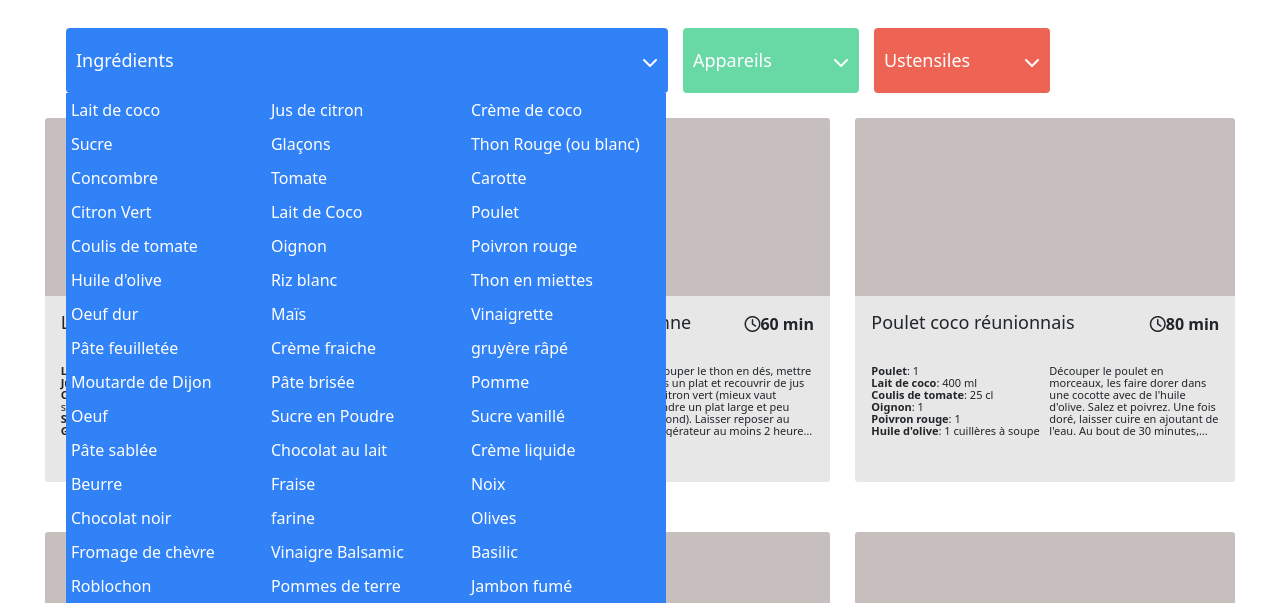
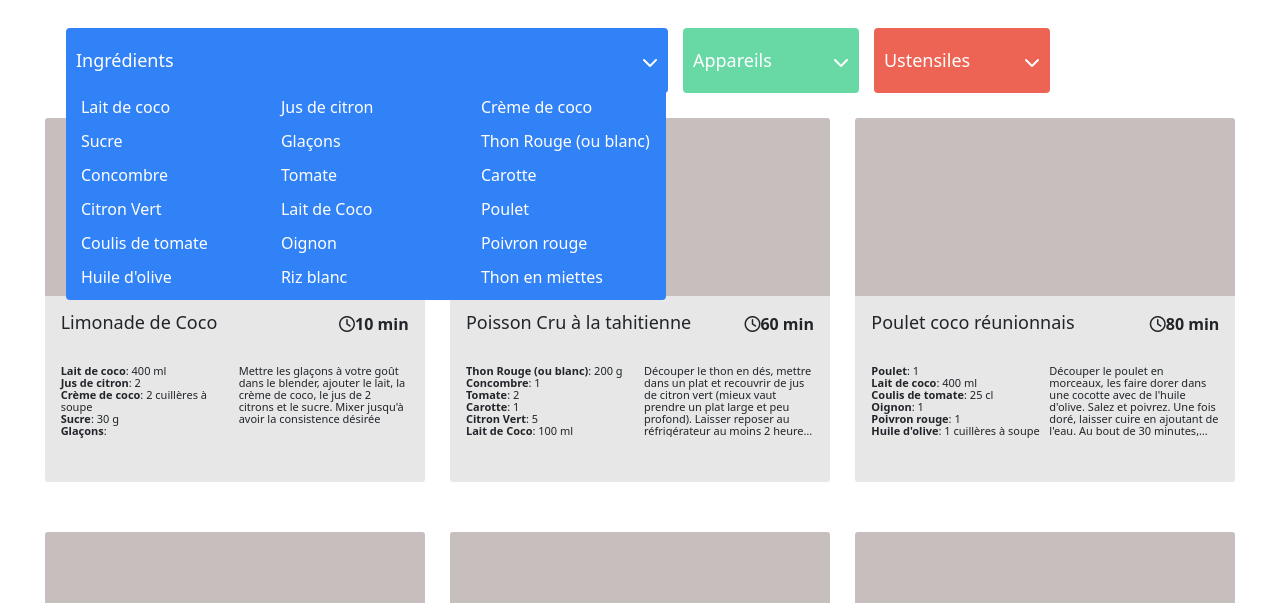
Before and after one commit to totodej/ThomasDejardins_7_14022022, a plain HTML site: page index.html in a window 1280 px wide. Both pictures are taken after a click on the button 223 px from the left and 248 px from the top of the page. Shown: the part 188-791 px from the top of the page. Drawn offline with nearby package versions, Linux system fonts and the light colour scheme.

Commit message:
fix(style): update margins for the lists

```diff
--- a/css/style.css
+++ b/css/style.css
@@ -127,7 +127,11 @@ header img {
     padding: 0px;
     color: white;
     grid-template-columns: repeat(3, 200px);
+    border-radius: 0 0 0.25rem 0.25rem;
     position: absolute;
+    top: 62px;
+    height: 210px;
+    overflow: scroll;
 }
 
 #ingredients-list {
@@ -146,7 +150,7 @@ header img {
 
 
 #ingredients-list li, #appliances-list li, #ustensils-list li {
-    padding: 5px;
+    padding: 5px 15px;
 }
 
 #ingredients-list li a, #appliances-list li a, #ustensils-list li a {
```
